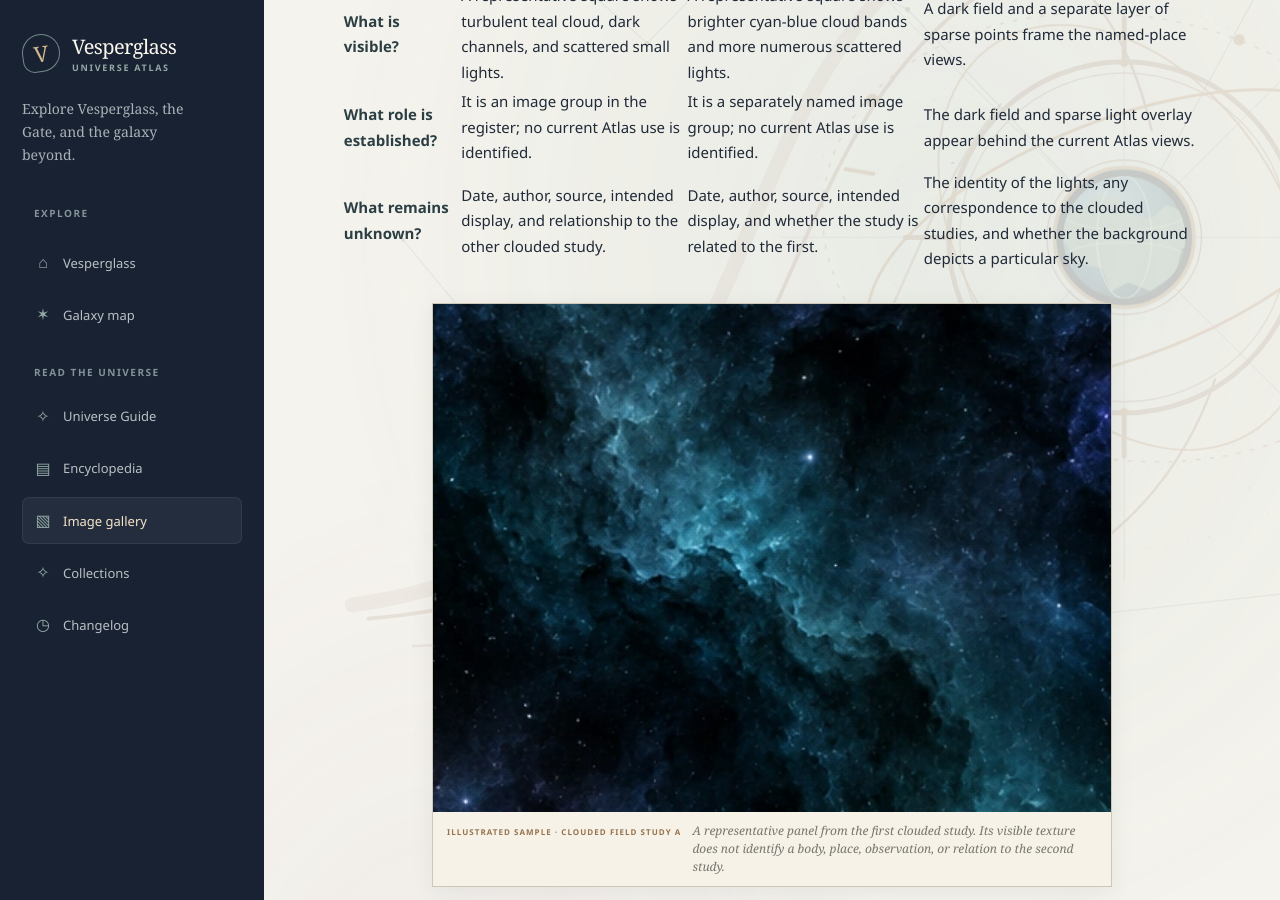
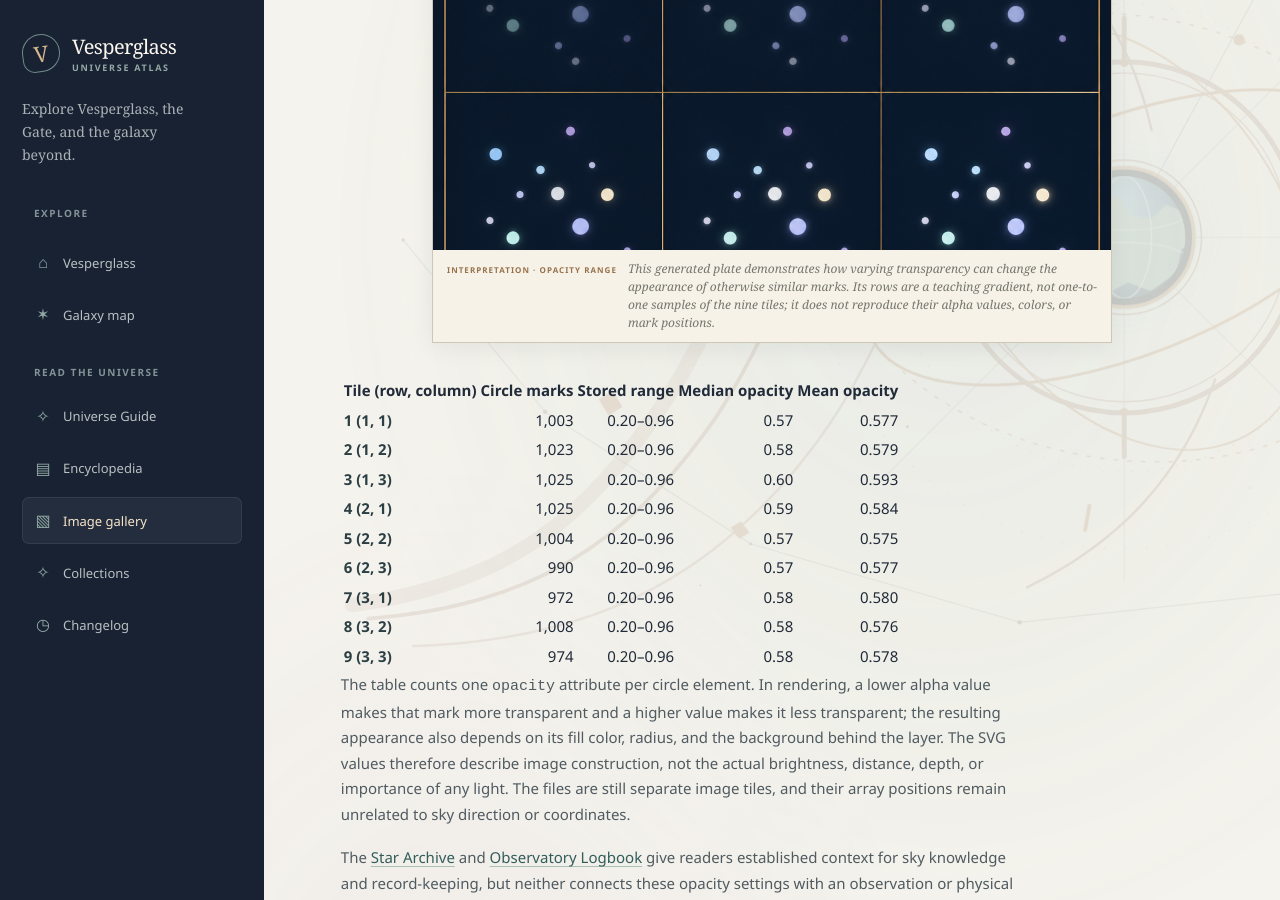
Before and after one commit to vesperglass/vesperglass.github.io, a Jekyll site: the page built from library/gallery.md, in a window 1280 px wide and 1400 px high, scrolled down 8738 px. Shown: the top 900 px of the window. Built offline with Jekyll 4.4.1, drawn with Linux system fonts in a browser that asks for light colours; some of the changed text lies outside the part shown.

Commit message:
Compare Atlas background tile opacity

```diff
--- a/_data/image_status.yml
+++ b/_data/image_status.yml
@@ -27,6 +27,7 @@ interpretation:
   - assets/library/atlas-clouded-field-edge-study.png
   - assets/library/atlas-background-field-tiles-study.png
   - assets/library/atlas-background-tile-hue-study.png
+  - assets/library/atlas-background-tile-opacity-study.png
   - assets/library/places/archive-cutaway.webp
   - assets/library/places/archive-interior.webp
   - assets/library/places/dock-plan.webp
--- a/library/gallery.md
+++ b/library/gallery.md
@@ -122,6 +122,31 @@ The nine transparent SVG layers use the same five hexadecimal fill values for th
 No tile has a single-color majority: the most frequent value accounts for only about one fifth of each file's fill marks. The same five colors recur throughout the set, while a modest change in frequency determines which one leads a particular tile. This is a comparison of the literal SVG `fill` attributes, counted once per point mark; it does not weight the mark by radius, opacity, screen blending, or visible area. A common color or a higher count therefore says nothing about a named light, temperature, distance, physical intensity, or shared position.
 
 Row and column continue to identify only the gallery's file order. The <a href="{{ '/library/star-archive/' | relative_url }}">Star Archive</a> and <a href="{{ '/library/observatory/' | relative_url }}">Observatory Logbook</a> provide relevant established subjects for sky knowledge and observation, but neither identifies a mark in these background tiles. The counts belong to image files; they are not an observation catalog or a chart key.
+
+<h4 id="atlas-background-tile-opacity">Transparency · shared range, small distribution shifts</h4>
+
+Each point in these transparent SVGs has its own stored `opacity` value. All nine tiles use the same minimum, **0.20**, and maximum, **0.96**. Their medians fall between **0.57 and 0.60**, and their means between **0.575 and 0.593**. The comparison shows a shared range with only small differences in the distribution of alpha values; no tile has a unique low or high endpoint.
+
+<figure class="specimen-plate">
+  <img src="{{ '/assets/library/atlas-background-tile-opacity-study.png' | relative_url }}" alt="An interpretive three-by-three matrix of colored dots, with faint examples in the upper row and progressively clearer examples below." loading="lazy">
+  <figcaption><span>INTERPRETATION · OPACITY RANGE</span> This generated plate demonstrates how varying transparency can change the appearance of otherwise similar marks. Its rows are a teaching gradient, not one-to-one samples of the nine tiles; it does not reproduce their alpha values, colors, or mark positions.</figcaption>
+</figure>
+
+| Tile (row, column) | Circle marks | Stored range | Median opacity | Mean opacity |
+| --- | ---: | ---: | ---: | ---: |
+| **1 (1, 1)** | 1,003 | 0.20–0.96 | 0.57 | 0.577 |
+| **2 (1, 2)** | 1,023 | 0.20–0.96 | 0.58 | 0.579 |
+| **3 (1, 3)** | 1,025 | 0.20–0.96 | 0.60 | 0.593 |
+| **4 (2, 1)** | 1,025 | 0.20–0.96 | 0.59 | 0.584 |
+| **5 (2, 2)** | 1,004 | 0.20–0.96 | 0.57 | 0.575 |
+| **6 (2, 3)** | 990 | 0.20–0.96 | 0.57 | 0.577 |
+| **7 (3, 1)** | 972 | 0.20–0.96 | 0.58 | 0.580 |
+| **8 (3, 2)** | 1,008 | 0.20–0.96 | 0.58 | 0.576 |
+| **9 (3, 3)** | 974 | 0.20–0.96 | 0.58 | 0.578 |
+
+The table counts one `opacity` attribute per circle element. In rendering, a lower alpha value makes that mark more transparent and a higher value makes it less transparent; the resulting appearance also depends on its fill color, radius, and the background behind the layer. The SVG values therefore describe image construction, not the actual brightness, distance, depth, or importance of any light. The files are still separate image tiles, and their array positions remain unrelated to sky direction or coordinates.
+
+The <a href="{{ '/library/star-archive/' | relative_url }}">Star Archive</a> and <a href="{{ '/library/observatory/' | relative_url }}">Observatory Logbook</a> give readers established context for sky knowledge and record-keeping, but neither connects these opacity settings with an observation or physical object. This key records only how the background files are authored and what their transparency values permit a renderer to show.
 
 <h3 id="orbital-field-families">Clouded field studies · resemblance without lineage</h3>
 
```
Also changed, not shown: ENCYCLOPEDIA_BACKLOG.md (+3 -1 lines), _data/gallery_descriptions.yml (+7 -0 lines), library/changelog.md (+2 -0 lines), assets/library/atlas-background-tile-opacity-study.png (added).
